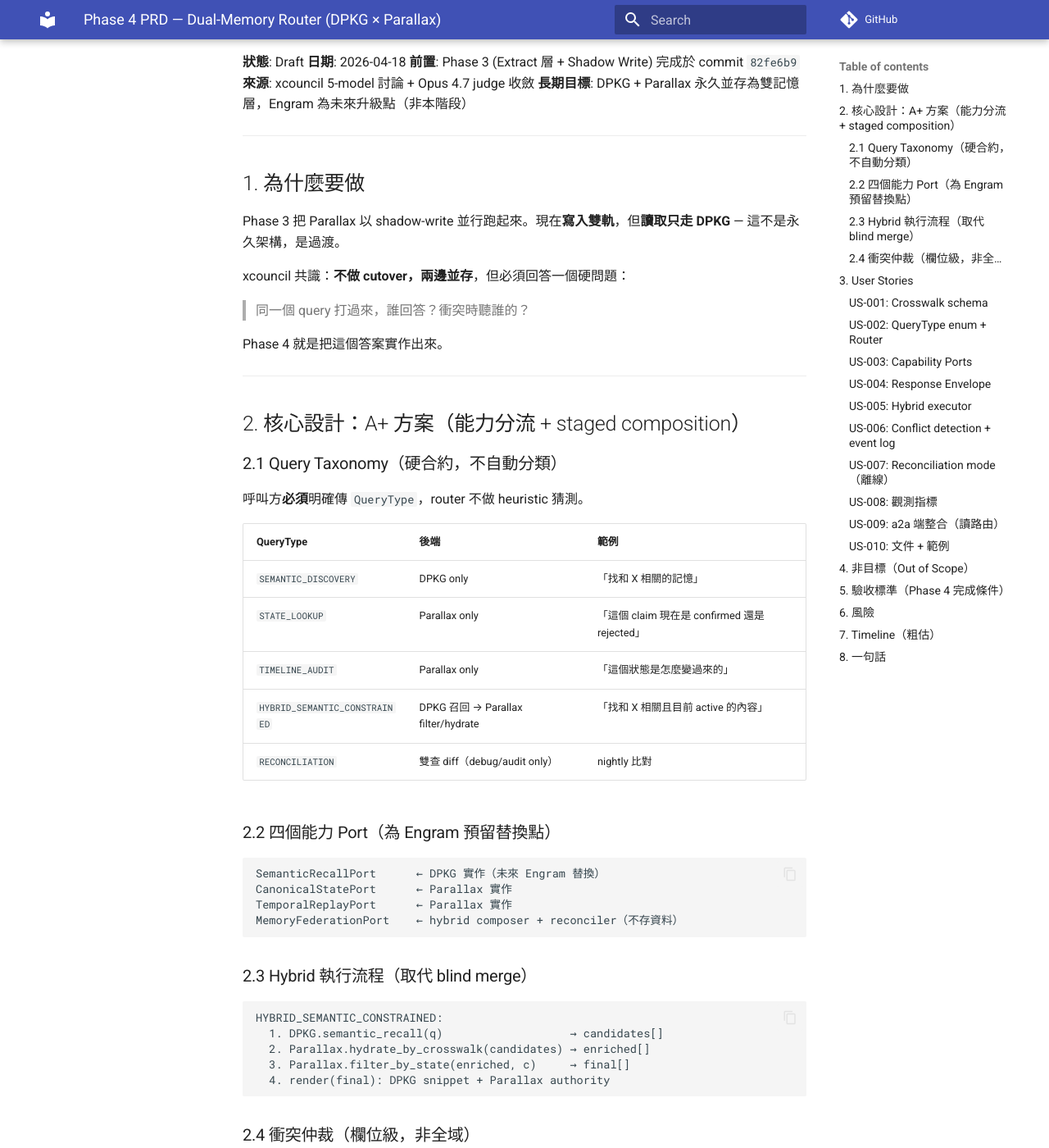
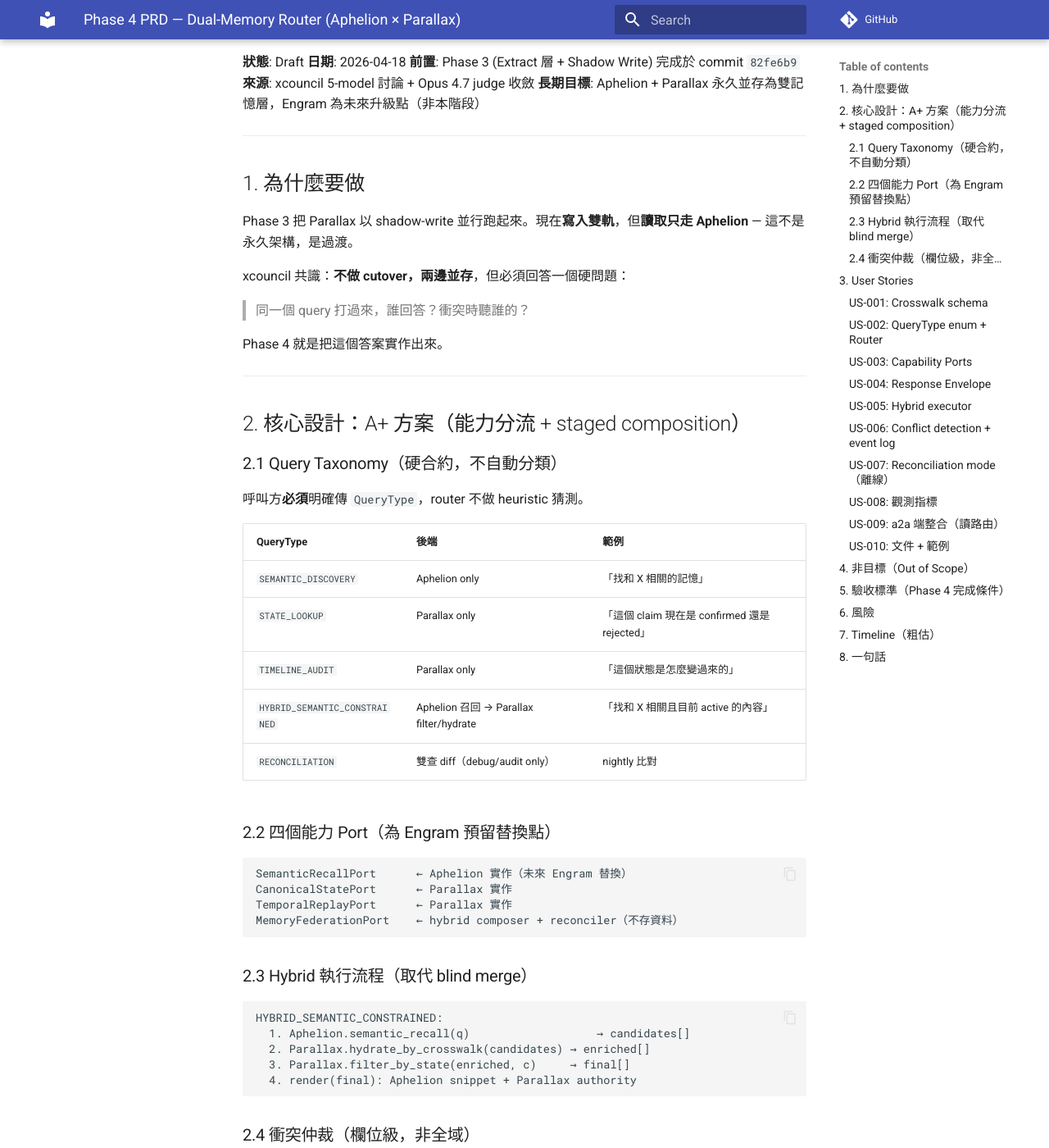
Before and after one commit to Chris97924/parallax-kernel, an MkDocs documentation site: the page built from docs/phase4-dual-memory-prd.md, in a window 1280 px wide and 1400 px high, scrolled down 206 px. Shown: the whole window at 82% size. Built offline with MkDocs 1.6.1 and Material for MkDocs 9.7.7, drawn with Linux system fonts in a browser that asks for light colours; comment, search, counter and statistics services are not loaded; some of the changed text lies outside the part shown.

Commit message:
docs: rename DPKG to Aphelion in specs and comments (wire dpkg_doc_id preserved)

````diff
--- a/docs/phase4-dual-memory-prd.md
+++ b/docs/phase4-dual-memory-prd.md
@@ -1,16 +1,16 @@
-# Phase 4 PRD — Dual-Memory Router (DPKG × Parallax)
+# Phase 4 PRD — Dual-Memory Router (Aphelion × Parallax)
 
 **狀態**: Draft
 **日期**: 2026-04-18
 **前置**: Phase 3 (Extract 層 + Shadow Write) 完成於 commit `82fe6b9`
 **來源**: xcouncil 5-model 討論 + Opus 4.7 judge 收斂
-**長期目標**: DPKG + Parallax 永久並存為雙記憶層，Engram 為未來升級點（非本階段）
+**長期目標**: Aphelion + Parallax 永久並存為雙記憶層，Engram 為未來升級點（非本階段）
 
 ---
 
 ## 1. 為什麼要做
 
-Phase 3 把 Parallax 以 shadow-write 並行跑起來。現在**寫入雙軌**，但**讀取只走 DPKG** — 這不是永久架構，是過渡。
+Phase 3 把 Parallax 以 shadow-write 並行跑起來。現在**寫入雙軌**，但**讀取只走 Aphelion** — 這不是永久架構，是過渡。
 
 xcouncil 共識：**不做 cutover，兩邊並存**，但必須回答一個硬問題：
 
@@ -28,16 +28,16 @@ Phase 4 就是把這個答案實作出來。
 
 | QueryType | 後端 | 範例 |
 |---|---|---|
-| `SEMANTIC_DISCOVERY` | DPKG only | 「找和 X 相關的記憶」 |
+| `SEMANTIC_DISCOVERY` | Aphelion only | 「找和 X 相關的記憶」 |
 | `STATE_LOOKUP` | Parallax only | 「這個 claim 現在是 confirmed 還是 rejected」 |
 | `TIMELINE_AUDIT` | Parallax only | 「這個狀態是怎麼變過來的」 |
-| `HYBRID_SEMANTIC_CONSTRAINED` | DPKG 召回 → Parallax filter/hydrate | 「找和 X 相關且目前 active 的內容」 |
+| `HYBRID_SEMANTIC_CONSTRAINED` | Aphelion 召回 → Parallax filter/hydrate | 「找和 X 相關且目前 active 的內容」 |
 | `RECONCILIATION` | 雙查 diff（debug/audit only）| nightly 比對 |
 
 ### 2.2 四個能力 Port（為 Engram 預留替換點）
 
 ```
-SemanticRecallPort      ← DPKG 實作（未來 Engram 替換）
+SemanticRecallPort      ← Aphelion 實作（未來 Engram 替換）
 CanonicalStatePort      ← Parallax 實作
 TemporalReplayPort      ← Parallax 實作
 MemoryFederationPort    ← hybrid composer + reconciler（不存資料）
@@ -47,10 +47,10 @@ MemoryFederationPort    ← hybrid composer + reconciler（不存資料）
 
 ```
 HYBRID_SEMANTIC_CONSTRAINED:
-  1. DPKG.semantic_recall(q)                   → candidates[]
+  1. Aphelion.semantic_recall(q)                   → candidates[]
   2. Parallax.hydrate_by_crosswalk(candidates) → enriched[]
   3. Parallax.filter_by_state(enriched, c)     → final[]
-  4. render(final): DPKG snippet + Parallax authority
+  4. render(final): Aphelion snippet + Parallax authority
 ```
 
 ### 2.4 衝突仲裁（欄位級，非全域）
@@ -58,7 +58,7 @@ HYBRID_SEMANTIC_CONSTRAINED:
 | 衝突類型 | 仲裁 |
 |---|---|
 | state / provenance / timeline | **Parallax 贏**，無條件 |
-| semantic score / snippet / markdown | **DPKG 贏**，無條件 |
+| semantic score / snippet / markdown | **Aphelion 贏**，無條件 |
 | 跨域事實不一致（同一 canonical_ref 兩邊語義衝突） | 寫 `conflict_detected` event → Parallax，回 envelope `conflict_flags`，**不靜默解決** |
 | 缺 crosswalk | 分別列出，標 `ambiguous`，**禁止自動去重** |
 | `zero results` | **不觸發** fallback；只有 `capability_mismatch` 或 `index_stale` 才補查 |
@@ -95,7 +95,7 @@ HYBRID_SEMANTIC_CONSTRAINED:
   - `CanonicalStatePort`
   - `TemporalReplayPort`
   - `MemoryFederationPort`
-- [ ] DPKG adapter 實作 `SemanticRecallPort`（包 a2a ChromaDB 呼叫）
+- [ ] Aphelion adapter 實作 `SemanticRecallPort`（包 a2a ChromaDB 呼叫）
 - [ ] Parallax 內部實作 `CanonicalStatePort` + `TemporalReplayPort`
 - [ ] 單元測試：每個 port 有 mock 可換
 
@@ -104,7 +104,7 @@ HYBRID_SEMANTIC_CONSTRAINED:
   ```python
   {
     "results": [...],
-    "authority": "parallax" | "dpkg" | "composed",
+    "authority": "parallax" | "aphelion" | "composed",
     "provenance": {...},
     "freshness": {"index_watermark": ..., "stale": bool},
     "conflict_flags": [...],
@@ -117,7 +117,7 @@ HYBRID_SEMANTIC_CONSTRAINED:
 - [ ] 實作 `HYBRID_SEMANTIC_CONSTRAINED` 的 staged composition
 - [ ] candidate → hydrate → filter → render 四階段
 - [ ] 缺 crosswalk 時標 `ambiguous`，不自動去重
-- [ ] 整合測試：real-ish flow with MockProvider + in-memory DPKG stub
+- [ ] 整合測試：real-ish flow with MockProvider + in-memory Aphelion stub
 
 ### US-006: Conflict detection + event log
 - [ ] `parallax/router/conflict.py`：跨域事實不一致偵測
@@ -138,7 +138,7 @@ HYBRID_SEMANTIC_CONSTRAINED:
 
 ### US-009: a2a 端整合（讀路由）
 - [ ] a2a 端加 `MEMORY_ROUTER=parallax` feature flag
-- [ ] flag on：讀取走 `MemoryQueryRouter`；flag off：走原 DPKG 路徑
+- [ ] flag on：讀取走 `MemoryQueryRouter`；flag off：走原 Aphelion 路徑
 - [ ] 7-day canary：flag 預設 off，金絲雀 user 先開
 - [ ] 寫入仍維持 `PARALLAX_DUAL_WRITE=1` 雙寫
 
@@ -152,7 +152,7 @@ HYBRID_SEMANTIC_CONSTRAINED:
 ## 4. 非目標（Out of Scope）
 
 - ❌ Engram 替換（未來升級，本階段只留介面）
-- ❌ DPKG 降為唯讀（**不做 cutover**）
+- ❌ Aphelion 降為唯讀（**不做 cutover**）
 - ❌ 自動 query classification（硬合約設計，禁止 heuristic）
 - ❌ 預設雙查 merge（只保留給 reconcile 模式）
 
@@ -175,7 +175,7 @@ HYBRID_SEMANTIC_CONSTRAINED:
 | 風險 | 緩解 |
 |---|---|
 | Crosswalk 一開始缺資料，hybrid query 命中率低 | Phase 4 啟動前跑一次 backfill job（content_hash match） |
-| DPKG adapter 跨 repo 依賴 a2a 內部 API | 定義穩定 adapter 介面，a2a 端實作，Parallax 不 import a2a 任何東西 |
+| Aphelion adapter 跨 repo 依賴 a2a 內部 API | 定義穩定 adapter 介面，a2a 端實作，Parallax 不 import a2a 任何東西 |
 | 衝突 event 灌爆 events 表 | Rate limit + dedup by `canonical_ref + diff_type` within window |
 | 讀路由 flag 切換時 cache 不一致 | 明確文件：flag 切換需重啟 a2a worker |
 
@@ -192,4 +192,4 @@ HYBRID_SEMANTIC_CONSTRAINED:
 
 ## 8. 一句話
 
-**Parallax 是 state/provenance/timeline 的 SoT；DPKG 是 semantic recall 的 SoT；衝突時做欄位級仲裁並寫成 event，為 Engram 升級累積 migration 的 golden dataset。**
+**Parallax 是 state/provenance/timeline 的 SoT；Aphelion 是 semantic recall 的 SoT；衝突時做欄位級仲裁並寫成 event，為 Engram 升級累積 migration 的 golden dataset。**
````
Also changed, not shown: spec/parallax-exchange.md (+6 -6 lines), 2 other files.
